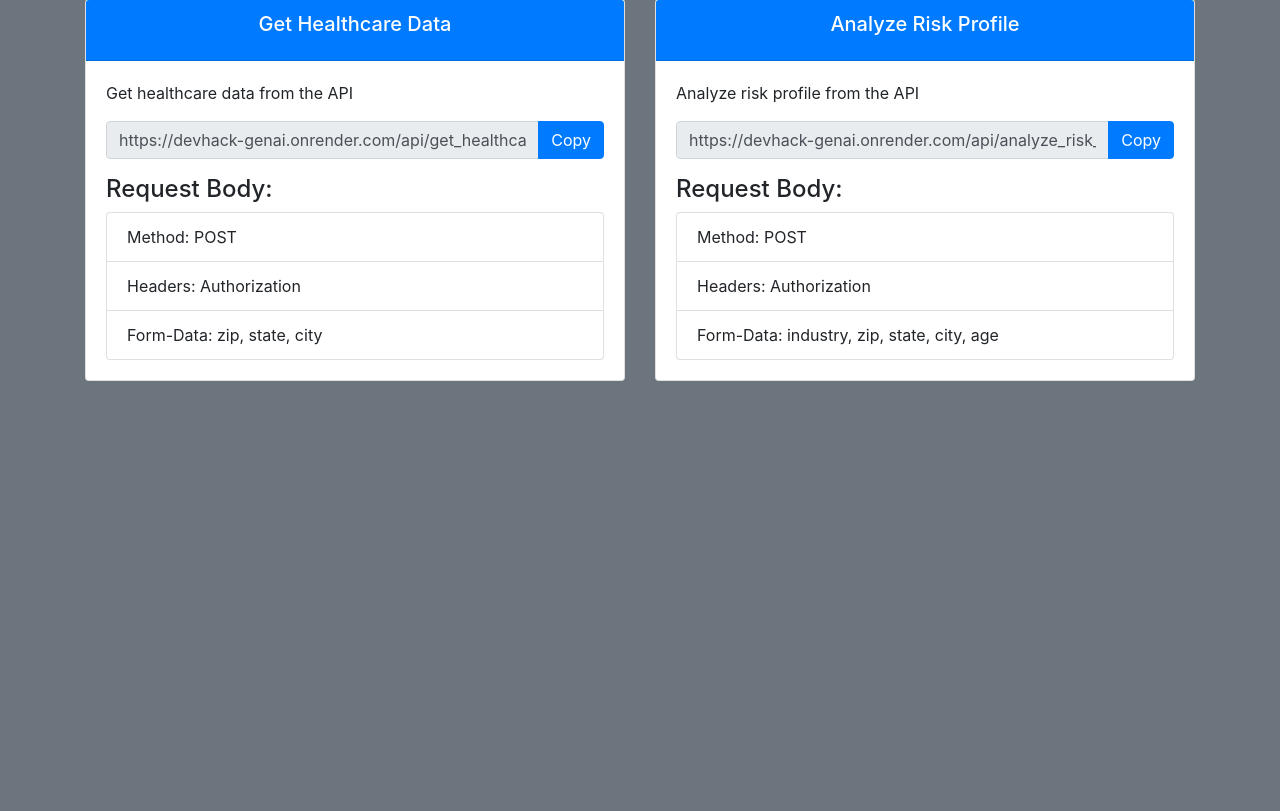
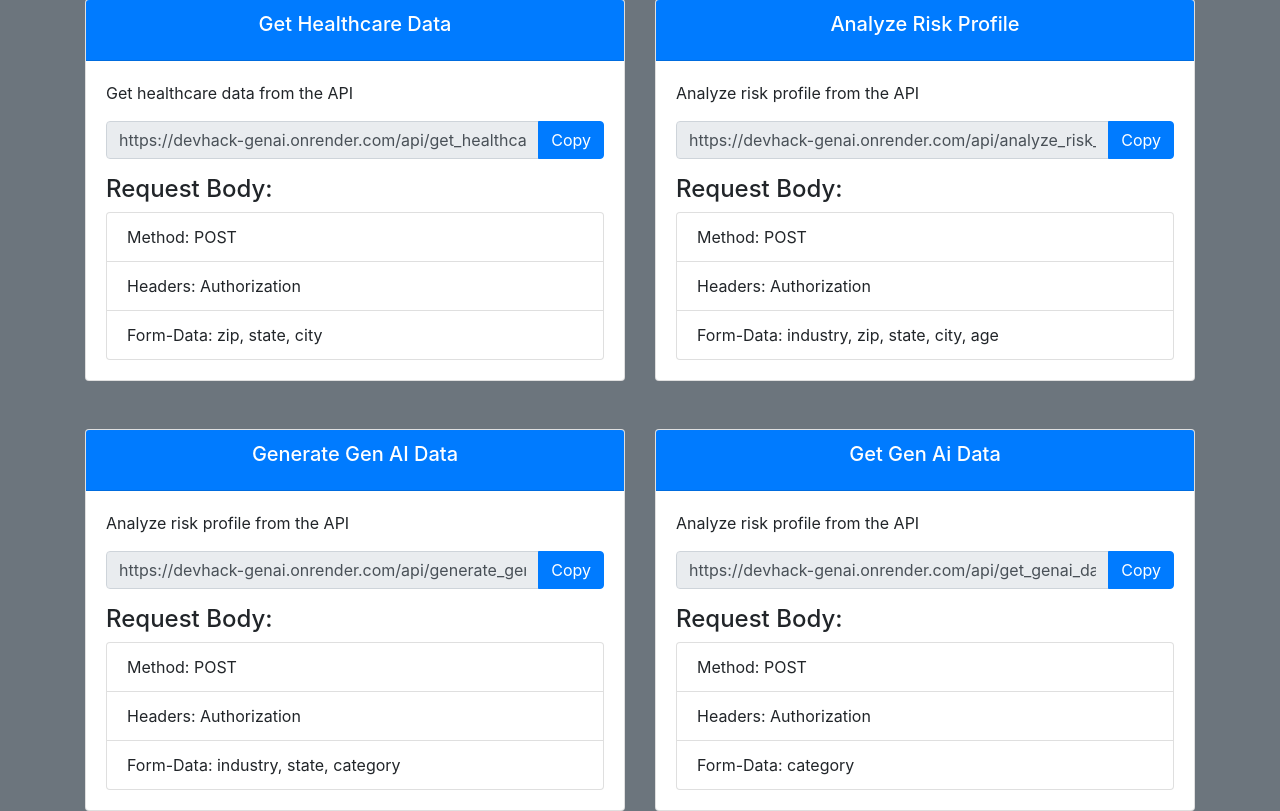
Before and after one commit to dev-biswajitghosal/devhack-genai, a Flask app: page / in a window 1280 px wide. Shown: the part 105-916 px from the top of the page. Before the commit the page ends 486 px from the top, so only its background shows below. Run offline with Flask 3, Linux system fonts and the light colour scheme; some libraries are stand-ins or nearby versions.

Commit message:
added API to index.html

```diff
--- a/requirements.txt
+++ b/requirements.txt
@@ -9,3 +9,4 @@ langchain-community
 boto3~=1.34.66
 openai~=1.14.2
 langchain~=0.1.12
+unstructured
--- a/templates/index.html
+++ b/templates/index.html
@@ -58,6 +58,50 @@
                     </div>
                 </div>
             </div>
+            <div class="col-md-6 mx-auto">
+                <div class="card mt-5">
+                    <div class="card-header bg-primary text-white">
+                        <h5 class="card-title text-center">Generate Gen AI Data</h5>
+                    </div>
+                    <div class="card-body">
+                        <p class="card-text">Analyze risk profile from the API</p>
+                        <div class="input-group mb-3">
+                            <input type="text" id="generateGenAiData" class="form-control" value="{{host}}/api/generate_genai_data" readonly>
+                            <div class="input-group-append">
+                                <button class="btn btn-primary" onclick="copyCode('generateGenAiData')">Copy</button>
+                            </div>
+                        </div>
+                        <h4>Request Body:</h4>
+                        <ul class="list-group">
+                            <li class="list-group-item">Method: POST</li>
+                            <li class="list-group-item">Headers: Authorization</li>
+                            <li class="list-group-item">Form-Data: industry, state, category</li>
+                        </ul>
+                    </div>
+                </div>
+            </div>
+            <div class="col-md-6 mx-auto">
+                <div class="card mt-5">
+                    <div class="card-header bg-primary text-white">
+                        <h5 class="card-title text-center">Get Gen Ai Data</h5>
+                    </div>
+                    <div class="card-body">
+                        <p class="card-text">Analyze risk profile from the API</p>
+                        <div class="input-group mb-3">
+                            <input type="text" id="getGenAiData" class="form-control" value="{{host}}/api/get_genai_data" readonly>
+                            <div class="input-group-append">
+                                <button class="btn btn-primary" onclick="copyCode('getGenAiData')">Copy</button>
+                            </div>
+                        </div>
+                        <h4>Request Body:</h4>
+                        <ul class="list-group">
+                            <li class="list-group-item">Method: POST</li>
+                            <li class="list-group-item">Headers: Authorization</li>
+                            <li class="list-group-item">Form-Data: category</li>
+                        </ul>
+                    </div>
+                </div>
+            </div>
         </div>
     </div>
 </main>
```
